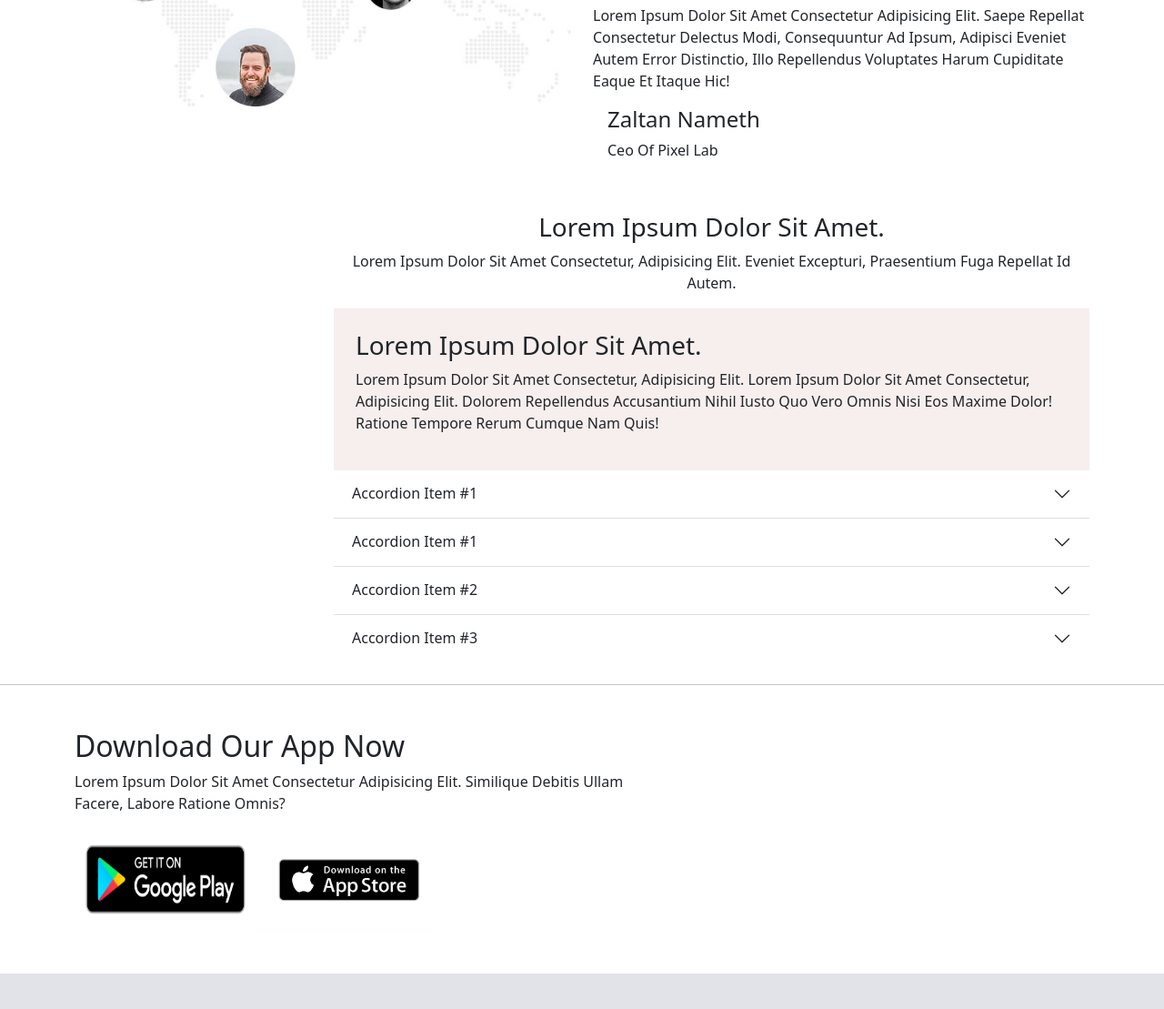
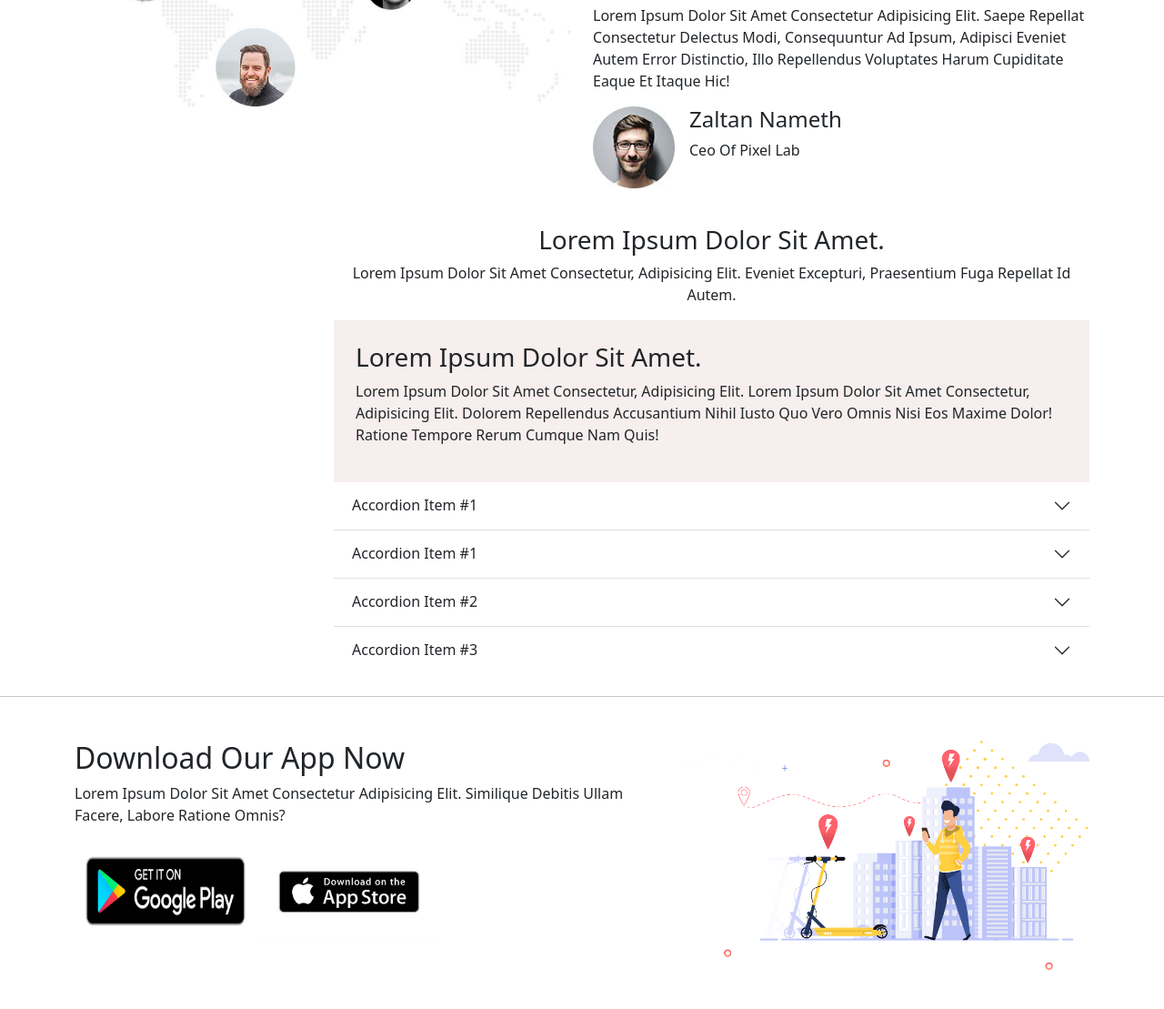
Before and after one commit to alamin7al/app-lab, a plain HTML site: page index.html in a window 1280 px wide. Shown: the part 4667-5776 px from the top of the page at 91% size. Drawn offline with nearby package versions, Linux system fonts and the light colour scheme; the site is published under a folder, as on GitHub Pages, so addresses that start at the root find nothing.

Commit message:
update all

```diff
--- a/index.html
+++ b/index.html
@@ -402,7 +402,7 @@
                     cupiditate eaque et itaque hic!</p>
                 <div class="d-flex">
                     <div>
-                        <img src="/images/adult.jpg" alt="">
+                        <img src="images/adult.jpg" alt="">
 
                     </div>
                     <div class="mx-3">
@@ -533,7 +533,7 @@
                 </div>
             </div>
             <div class="col col-lg-5 col-md-7">
-                <img class="w-100" src="/images/bg1.png" alt="">
+                <img class="w-100" src="images/bg1.png" alt="">
             </div>
         </div>
     </div>
```
